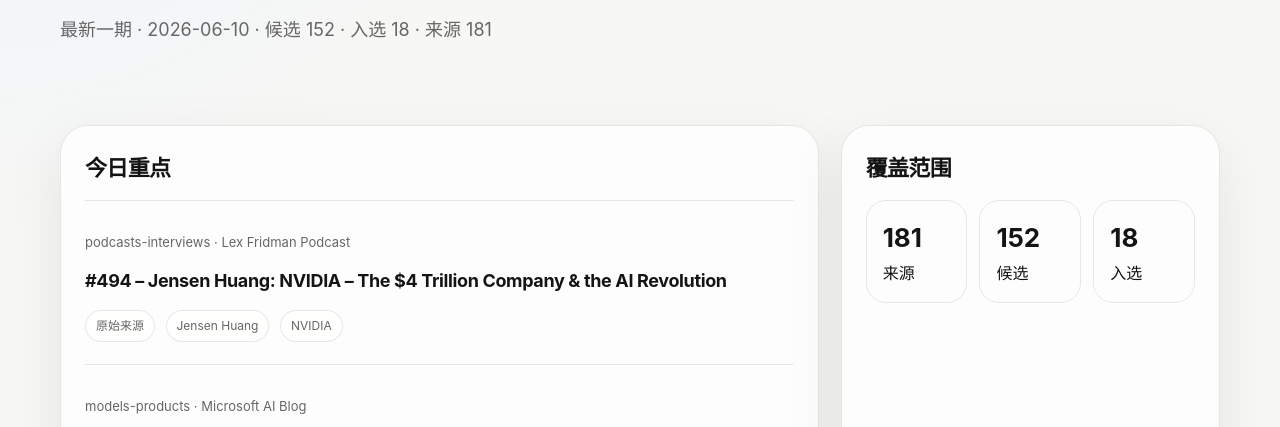
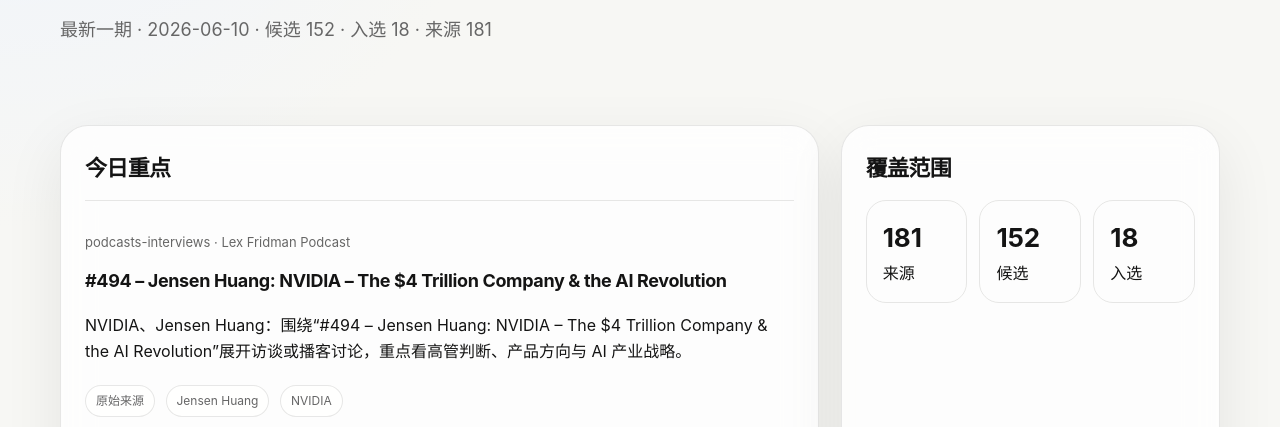
Before and after one commit to siner9586/Latest_AI_News, an Astro site: page /zh in a window 1280 px wide. Shown: the part 316-743 px from the top of the page. Built offline with nearby package versions, Linux system fonts and the light colour scheme; Astro itself is replaced by a stand-in of ours.

Commit message:
feat: show focused summaries on zh homepage

```diff
--- a/src/pages/zh/index.astro
+++ b/src/pages/zh/index.astro
@@ -1,6 +1,6 @@
 ---
 import Base from '../../layouts/Base.astro';
-import { latestBrief } from '../../utils/data';
+import { latestBrief, newsFocus } from '../../utils/data';
 const b = latestBrief;
 ---
 <Base title={`AI 新闻简报 · ${b.date}`} description={b.overview_zh}>
@@ -17,6 +17,7 @@ const b = latestBrief;
         <article class="item">
           <p class="meta">{item.category} · {item.source_name}</p>
           <h3>{item.title}</h3>
+          <p>{newsFocus(item, 'zh')}</p>
           <a class="pill" href={item.original_url} target="_blank" rel="noreferrer">原始来源</a>
           {(item.people || []).map((t:string) => <span class="pill">{t}</span>)}
           {(item.companies || []).map((t:string) => <span class="pill">{t}</span>)}
```
